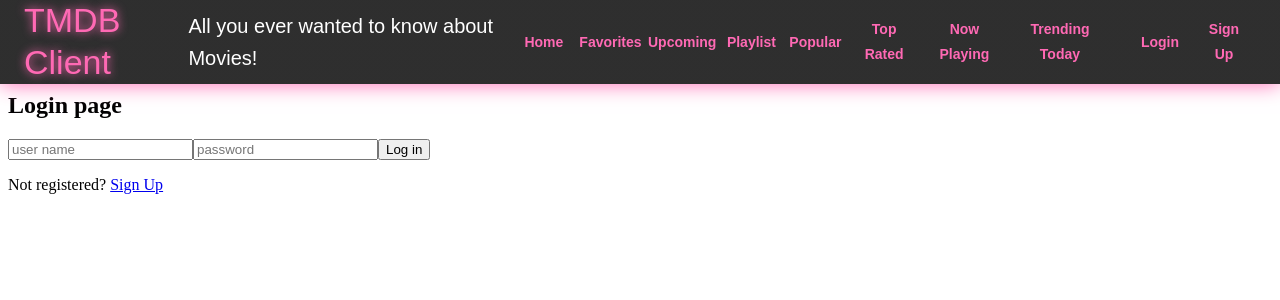
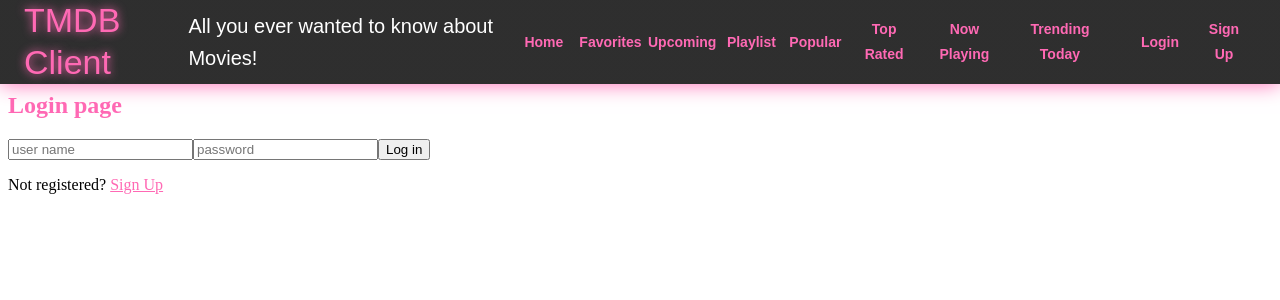
Before and after one commit to dianaarutcheva/web-api-ca, a React (Vite) app in the folder react-movies/: page /login in a window 1280 px wide. Shown: the top 300 px of the page. Built offline with nearby package versions, Linux system fonts and the light colour scheme.

Commit message:
Changed the style for login and signup text to be pink

```diff
--- a/react-movies/src/pages/loginPage.jsx
+++ b/react-movies/src/pages/loginPage.jsx
@@ -22,11 +22,16 @@ const LoginPage = () => {
 
   return (
     <>
-      <h2>Login page</h2>
+      <h2 style={{ color: "#ff69b4" }}>Login page</h2>
       <input placeholder="user name" onChange={e => setUserName(e.target.value)} />
       <input type="password" placeholder="password" onChange={e => setPassword(e.target.value)} />
       <button onClick={login}>Log in</button>
-      <p>Not registered? <Link to="/signup">Sign Up</Link></p>
+      <p>
+      Not registered?{" "}
+      <Link to="/signup" style={{ color: "#ff69b4" }}>
+      Sign Up
+      </Link>
+      </p>
     </>
   );
 };
--- a/react-movies/src/pages/signupPage.jsx
+++ b/react-movies/src/pages/signupPage.jsx
@@ -23,7 +23,7 @@ const SignUpPage = () => {
 
   return (
     <>
-      <h2>SignUp page</h2>
+      <h2 style={{ color: "#ff69b4" }}>Sign Up Page</h2>
       <input placeholder="user name" onChange={e => setUserName(e.target.value)} />
       <input type="password" placeholder="password" onChange={e => setPassword(e.target.value)} />
       <button onClick={register}>Register</button>
```
